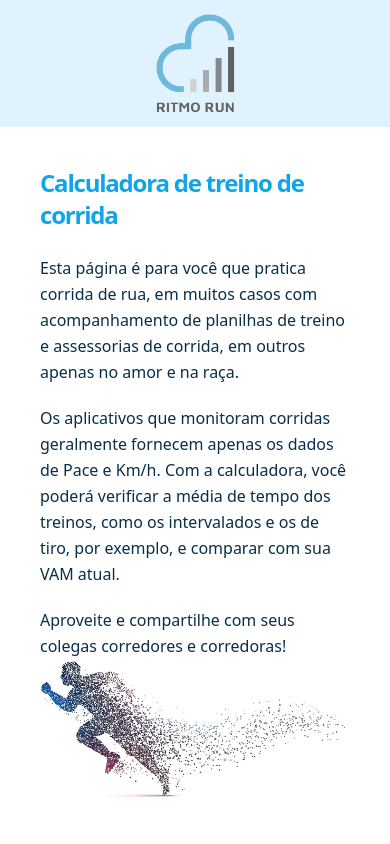
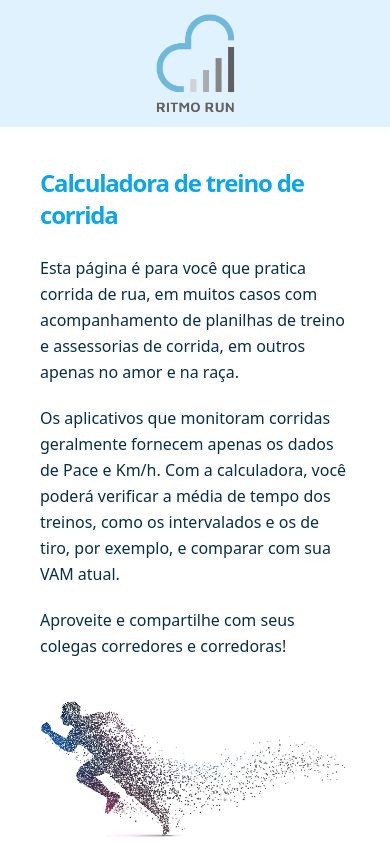
Before and after one commit to hick-ferreira/ritmorun, a Vue app: page / in a window 390 px wide. Shown: the top 844 px of the page. Built offline with nearby package versions, Linux system fonts and the light colour scheme.

Commit message:
Add margin in image hero.

```diff
--- a/src/App.vue
+++ b/src/App.vue
@@ -4,13 +4,12 @@
   <div class="p-10 md:p-20">
     <div class="container mx-auto grid grid-cols-1 md:grid-cols-2 md:gap-8">
       <section class="w-12/12 md:w-11/12 flex-inline flex-col">
-        <!-- <h1 class="font-sans mb-2 p-1 bg-sky-500 text-xs font-semibold tracking-widest text-black uppercase inline-block text-white">Calculadora de treino de corrida</h1> -->
         <h1 class="font-sans mb-6 text-2xl font-black tracking-tighter text-black md:text-5xl text-sky-500">Calculadora de treino de corrida</h1>
         <p class="font-sans text-base leading-relaxed text-left text-sky-950 mb-5">Esta página é para você que pratica corrida de rua, em muitos casos com acompanhamento de planilhas de treino e assessorias de corrida, em outros apenas no amor e na raça.</p>
         <p class="font-sans text-base leading-relaxed text-left text-sky-950 mb-5">Os aplicativos que monitoram corridas geralmente fornecem apenas os dados de Pace e Km/h. Com a calculadora, você poderá verificar a média de tempo dos treinos, como os intervalados e os de tiro, por exemplo, e comparar com sua VAM atual.</p>
         <p class="font-sans text-base leading-relaxed text-left text-sky-950">Aproveite e compartilhe com seus colegas corredores e corredoras!</p>
       </section>
-      <section class="flex justify-center mb-10 md:mb-0">
+      <section class="flex justify-center mt-10 md:mt-0">
         <img alt="Running" class="w-12/12 object-contain" src="./assets/illustration-running.jpg">
       </section>
     </div>
```
